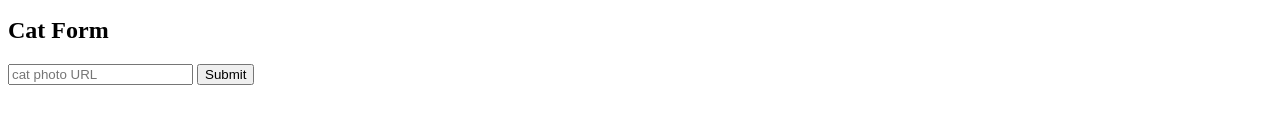
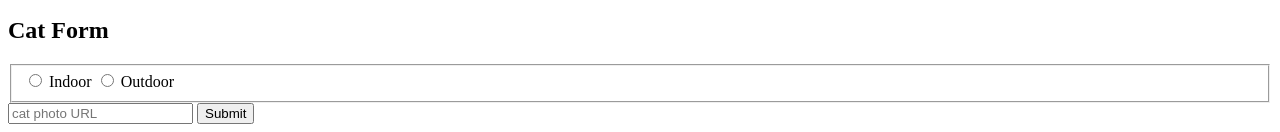
Before and after one commit to deelay0/cat-photo-app, a plain HTML site: page index.html in a window 1280 px wide. Shown: the part 1419-1551 px from the top of the page. Before the commit the page ends 1512 px from the top, so only its background shows below. Drawn offline with Linux system fonts and the light colour scheme.

Commit message:
Steps 43 to 50

```diff
--- a/index.html
+++ b/index.html
@@ -40,8 +40,12 @@
             <section>
                 <h2>Cat Form</h2>
                 <form action="https://freecatphotoapp.com/submit-cat-photo">
+                    <fieldset>
+                        <label><input id="indoor" type="radio" name="indoor-outdoor" value="indoor"> Indoor</label>
+                        <label><input id="outdoor" type="radio" name="indoor-outdoor" value="outdoor"> Outdoor</label>
+                    </fieldset>
                     <input type="text" name="catphotourl" placeholder="cat photo URL" required>
-                    <button>Submit</button>
+                    <button type="submit">Submit</button>
                 </form>
             </section>
         </main>
```
